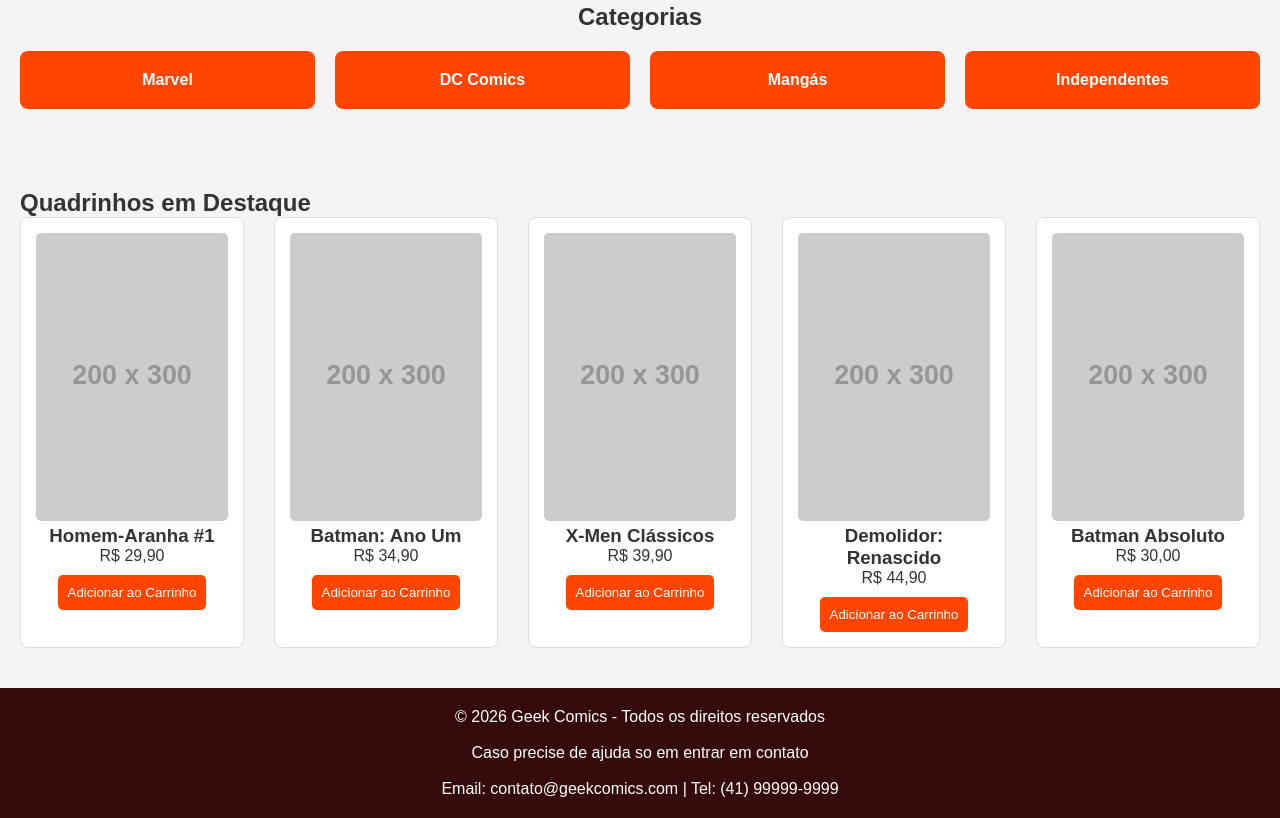
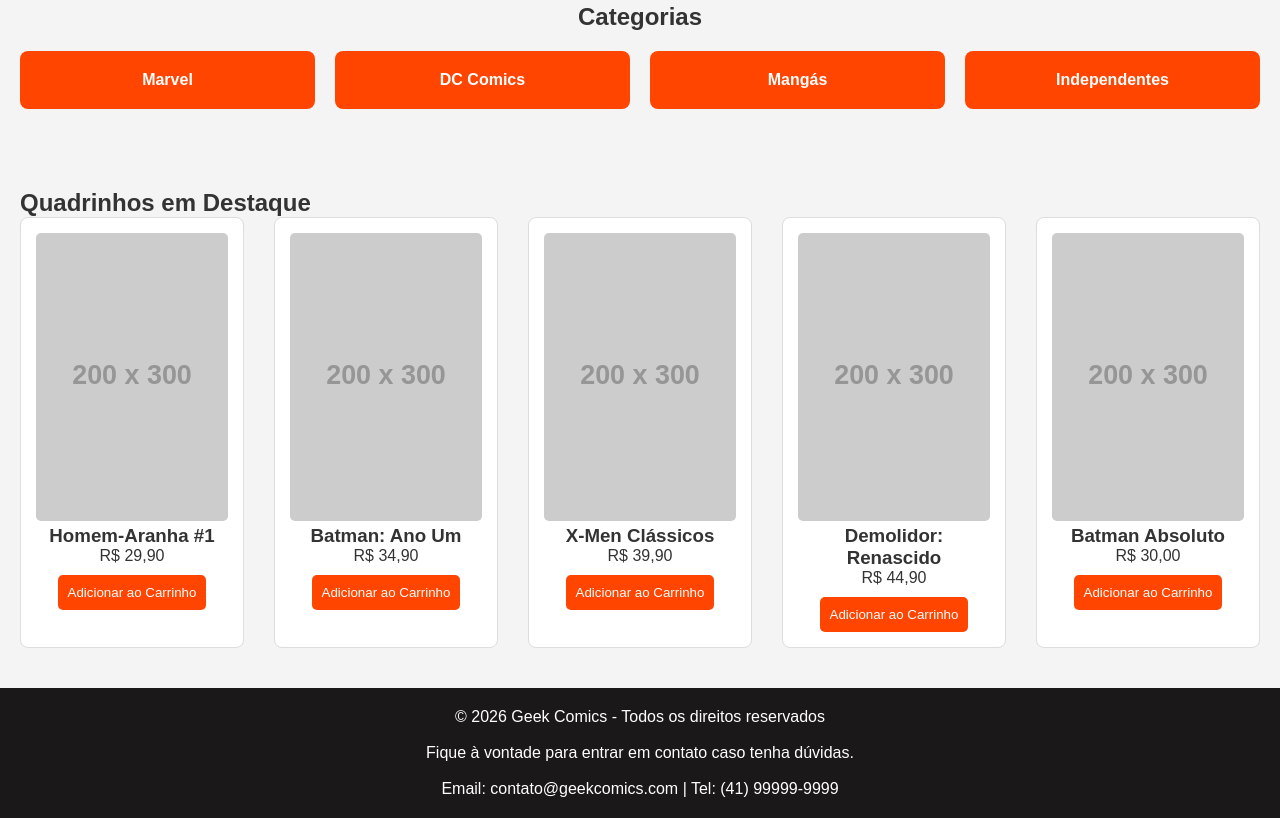
Before and after one commit to MiguelKulek/projeto_back-end, a plain HTML site: page index.html in a window 1280 px wide. Shown: the part 470-1288 px from the top of the page. Drawn offline with Linux system fonts and the light colour scheme; placeholder pictures from the web are drawn by us.

Commit message:
alterando a descrição e a cor do rodapé

```diff
--- a/style.css
+++ b/style.css
@@ -140,7 +140,7 @@
 
 /* Rodapé */
 footer {
-  background-color: #350a0a;
+  background-color: #1a1818;
   color: #fff;
   text-align: center;
   padding: 20px;
```
Also changed, not shown: index.html (+1 -1 lines).
